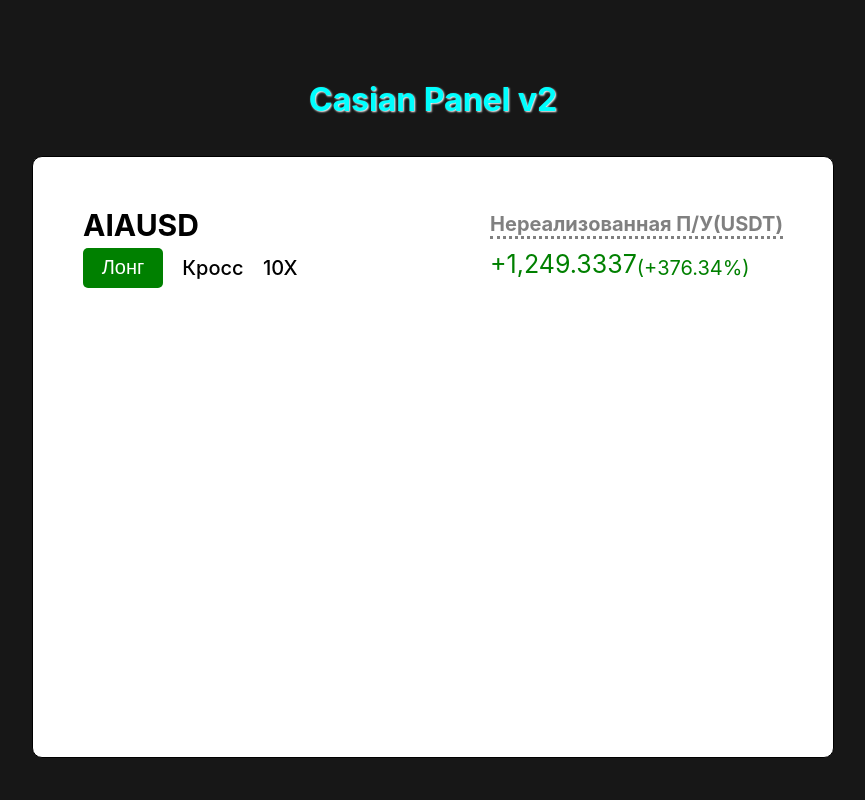
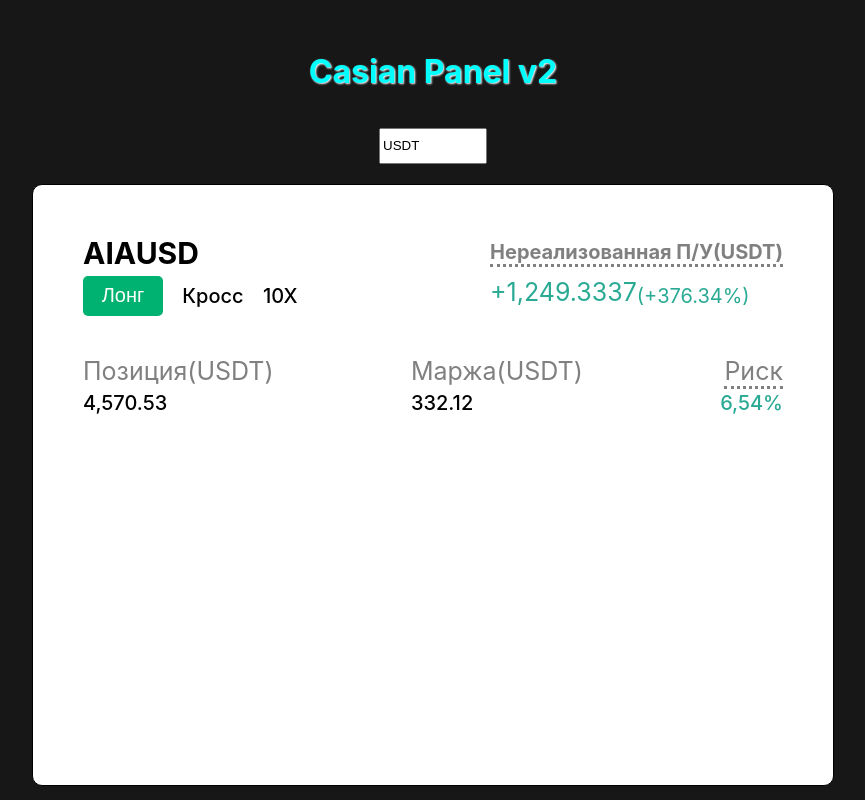
Before and after one commit to Cailycade15/kasian_panel_2, a React (Create React App) app: page / in a window 1280 px wide. Shown: the whole page, without its empty margins (207-1072 px from the left). Built offline with nearby package versions, Linux system fonts and the light colour scheme; the HTML template or start-up script is replaced by a standard one.

Commit message:
Finished 1-st part of 2-nd line segment

```diff
--- a/src/components/First_Line/First_Line.module.css
+++ b/src/components/First_Line/First_Line.module.css
@@ -1,6 +1,7 @@
 .first_line{
     display: flex;
     justify-content: space-between;
+    margin-bottom: 40px;
 }
 
 .first_line_flex{
@@ -39,7 +40,7 @@
 }
 
 .but_lng{
-    background-color: green;
+    background-color: #00B271;
 }
 
 .just_text{
@@ -75,12 +76,12 @@
 }
 
 .text_green{
-color: green !important;
+color: #2AAA94 !important;
 }
 
 .right_part_down{
     display: flex;
-    color: green;
+    color: #2AAA94;
 
 }
 
--- a/src/components/First_Line/First_Line.tsx
+++ b/src/components/First_Line/First_Line.tsx
@@ -1,9 +1,13 @@
-import React, {useRef, useState} from 'react';
+import React, {useRef, useState, useEffect} from 'react';
 import cl from "./First_Line.module.css";
 import Input_Text from '../Input_Text/Input_Text';
 
+type Props = {
+    currency: string,
+    setCurrency: React.Dispatch<React.SetStateAction<string>>;
+}
 
-function First_Line() {
+const First_Line = ({currency, setCurrency}: Props) => {
 
     const but = useRef<HTMLButtonElement | null>(null);
     const coefficient = useRef<HTMLDivElement | null>(null)
@@ -75,7 +79,7 @@ function First_Line() {
         style={{gap: "10px"}}
         >
         <div className={cl.right_part_up}>
-            <Input_Text text="Нереализованная П/У(USDT)" line={true}/>
+            <Input_Text text={`Нереализованная П/У(${currency})`} line={true}/>
         </div>
 
         <div
--- a/src/components/Input_Text/Input_Text.tsx
+++ b/src/components/Input_Text/Input_Text.tsx
@@ -11,6 +11,10 @@ type Props = {
 const Input_Text = ({text, line, sign_start, sign_end}: Props) => {
     const [isEditing, setIsEditing] = useState<boolean>(false);     // режим редактирования
     const [name, setName] = useState<string>(text);                 // текст валюты
+
+     useEffect(() => {
+        setName(text);
+    }, [text]);
 
     const Change_Text_on_DBL_Click = ():void => {
         setIsEditing(true); // включаем редактирование
@@ -36,6 +40,7 @@ const Input_Text = ({text, line, sign_start, sign_end}: Props) => {
             // Проверка на конечные символы
             if (sign_end && !newName.endsWith(sign_end)) {
                 newName = newName + sign_end;
+                console.log("newName:" + newName)
             }
 
             return newName;
--- a/src/components/Panel/PanelComponent.module.css
+++ b/src/components/Panel/PanelComponent.module.css
@@ -7,3 +7,9 @@
     padding: 50px;
     background-color: white;
 }
+
+.input_currency{
+    width: 100px;
+    height: 30px;
+    margin-bottom: 20px;
+}
--- a/src/components/Panel/PanelComponent.tsx
+++ b/src/components/Panel/PanelComponent.tsx
@@ -1,12 +1,25 @@
-import React from 'react';
+import React, { useState } from 'react';
 import cl from "./PanelComponent.module.css";
 import First_Line from '../First_Line/First_Line';
+import Second_Line from '../Second_Line/Second_Line';
 
 function PanelComponent() {
+
+  const [cur, setCur] = useState<string>("USDT")
+
   return (
+    <>
+    <input
+      className={cl.input_currency}
+      type="text"
+      value={cur}
+      onChange={(e) => setCur(e.target.value)}/>
+
     <div className={cl.box}>
-      <First_Line/>
+      <First_Line currency={cur} setCurrency={setCur}/>
+      <Second_Line currency={cur} setCurrency={setCur}/>
     </div>
+    </>
   );
 }
 
--- /dev/null
+++ b/src/components/Second_Line/Second_Line.module.css
@@ -0,0 +1,5 @@
+.line{
+    display: flex;
+    justify-content: space-between;
+    margin-bottom: 30px;
+}
--- /dev/null
+++ b/src/components/Second_Line/Second_Line.tsx
@@ -0,0 +1,27 @@
+import React, {useEffect, useRef, useState} from 'react';
+import Show_Element from '../Show_Element/Show_Element';
+import cl from "./Second_Line.module.css"
+
+type Props = {
+    currency: string,
+    setCurrency: React.Dispatch<React.SetStateAction<string>>;
+}
+
+const Second_Line = ({currency, setCurrency}: Props) => {
+
+
+    return (
+        <>
+        <div className={cl.line}>
+            <Show_Element text="Позиция" value="4,570.53" cur={{currency, setCurrency}}/>
+            <Show_Element text="Маржа" value="332.12" cur={{currency, setCurrency}}/>
+            <Show_Element text="Риск" value="6,54%" line={true} color_value="#2AAA94" sign_end="%"/>
+        </div>
+
+
+
+        </>
+    );
+}
+
+export default Second_Line;
--- /dev/null
+++ b/src/components/Show_Element/Show_Element.module.css
@@ -0,0 +1,17 @@
+.column{
+    display: flex;
+    flex-direction: column;
+}
+
+.text{
+    font-size: 25px;
+    color: grey;
+    text-align: right;
+    margin-bottom: 5px;
+}
+
+.value{
+    font-size: 20px;
+    font-weight: 500;
+    color: black;
+}
--- /dev/null
+++ b/src/components/Show_Element/Show_Element.tsx
@@ -0,0 +1,39 @@
+import React, {useEffect, useRef, useState} from 'react';
+import Input_Text from '../Input_Text/Input_Text';
+import cl from "./Show_Element.module.css"
+
+type Props = {
+    text: string,
+    value: string,
+    color_value?: string,
+    line?: boolean,
+    sign_end?: string,
+    cur?:{
+        currency: string,
+        setCurrency: React.Dispatch<React.SetStateAction<string>>;
+    }
+}
+
+const Show_Element = ({text, value, color_value, line, sign_end, cur}: Props) => {
+
+    const str = text + ( cur ? "(" + cur.currency + ")" : "");
+
+    return (
+        <div className={cl.column}>
+            <div className={cl.text}>
+                <span style={{ borderBottom: line ? "dotted" : ""}}>
+                    {str}
+                </span>
+            </div>
+            <div
+                className={cl.value}
+                style={{
+                    color: color_value ? color_value : ""
+                }}>
+                <Input_Text text={value} sign_end={sign_end ? sign_end : ""}/>
+            </div>
+        </div>
+    );
+}
+
+export default Show_Element;
```
